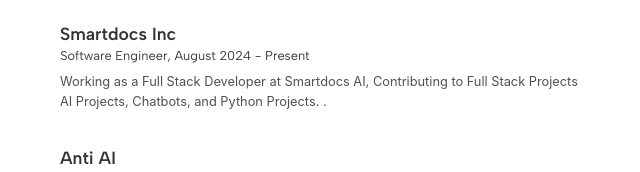
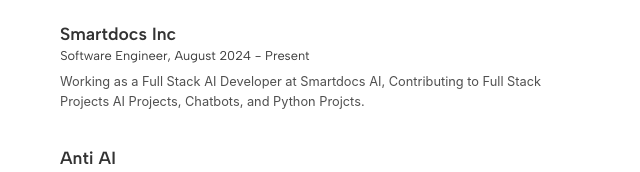
Before and after one commit to shubhamessier/portfolio, a plain HTML site: page experience.html in a window 1280 px wide. Shown: the part 224-396 px from the top of the page, without its empty margins (316-956 px from the left). Drawn offline with Linux system fonts and the light colour scheme; a web font is replaced by a local one.

Commit message:
Update experience.html

```diff
--- a/experience.html
+++ b/experience.html
@@ -52,9 +52,8 @@
                         <h3 class="Company-Name"><a href="https://smartdocs.ai">Smartdocs Inc</a></h3>
 
                         <h3 class="Role">Software Engineer, August 2024 - Present</h3>
-                        <p> Working as a Full Stack Developer at Smartdocs AI, Contributing to Full Stack Projects AI
-                            Projects, Chatbots, and Python Projects.
-                            .</p>
+                        <p> Working as a Full Stack AI Developer at Smartdocs AI, Contributing to Full Stack Projects AI
+                            Projects, Chatbots, and Python Projcts. </p>
                     </li>
 
                     <li>
```
